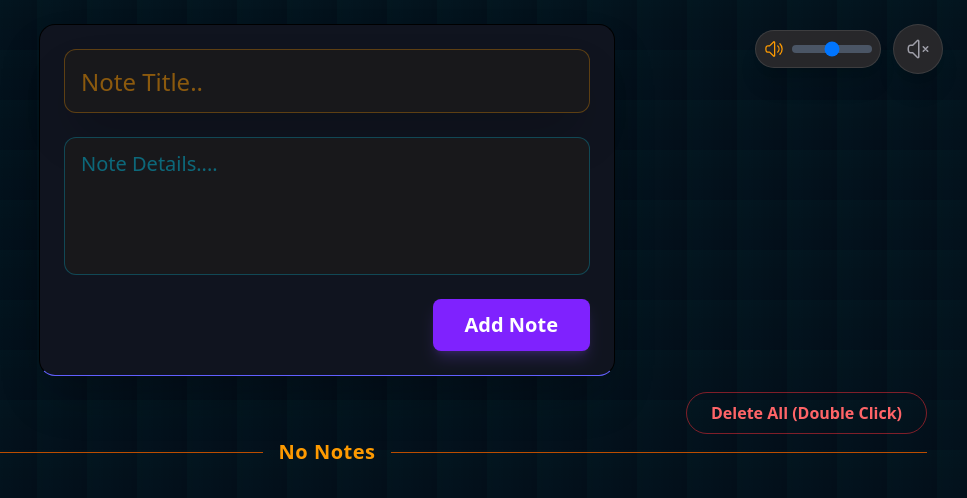
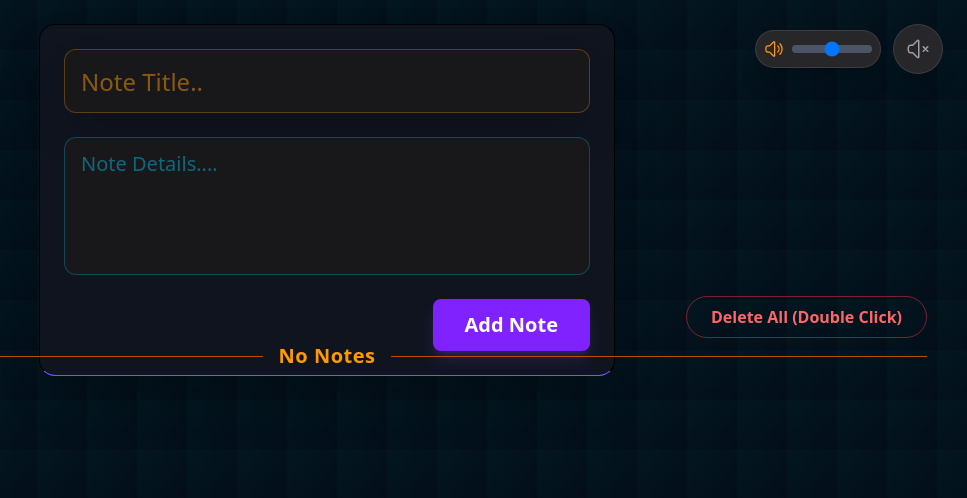
Before and after one commit to dipanjan2907/Note_App, a React (Vite) app: page / in a window 1280 px wide. Shown: the top 498 px of the page, without its empty margins (313-1280 px from the left). Built offline with nearby package versions, Linux system fonts and the light colour scheme.

Commit message:
Fixed UI

```diff
--- a/src/App.jsx
+++ b/src/App.jsx
@@ -214,7 +214,7 @@ const App = () => {
           </button>
         </div>
 
-        <div className="flex items-start justify-center pt-6 px-4">
+        <div className="flex h-[35vh] w-[200vh] self-center items-start justify-center pt-6 px-4">
           <form
             onSubmit={submitHandler}
             className="flex flex-col gap-4 sm:gap-6 p-4 sm:p-6 rounded-2xl w-full max-w-xl shadow-2xl bg-[#10141f] border border-b-indigo-500 active:border-fuchsia-900"
```
